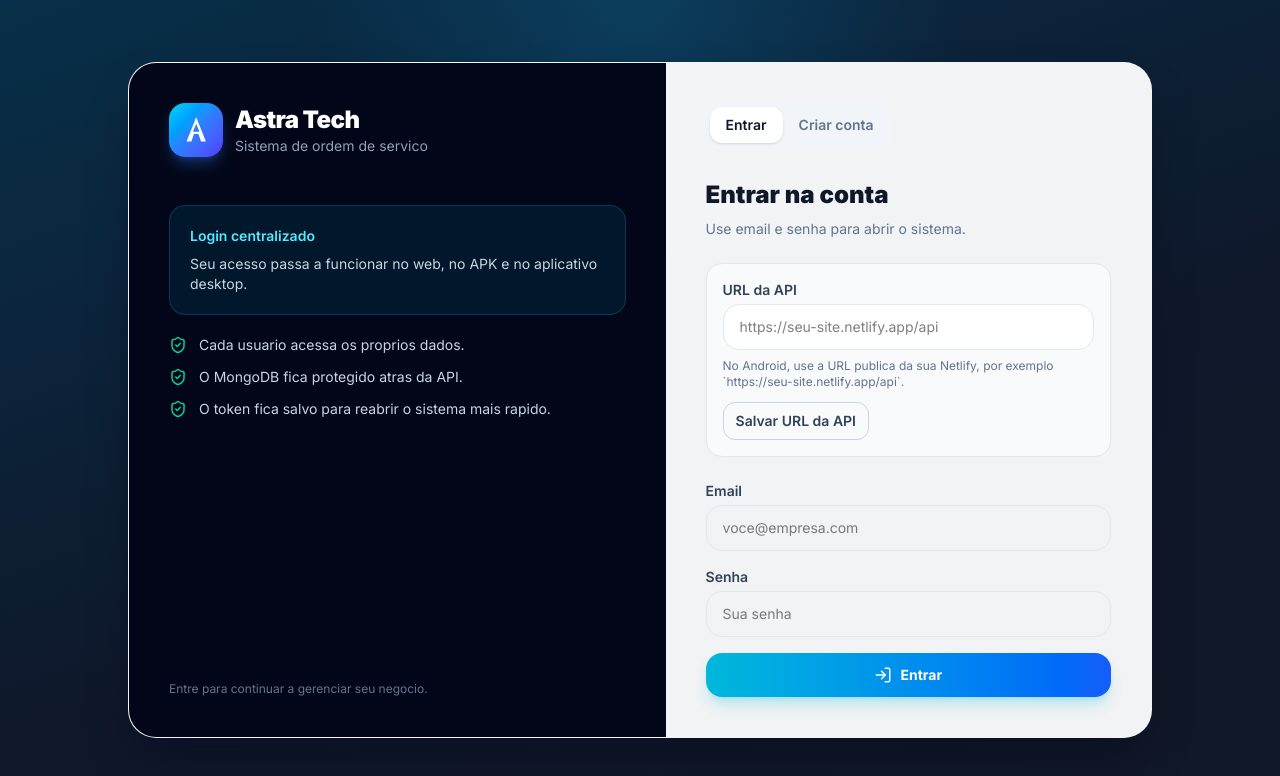
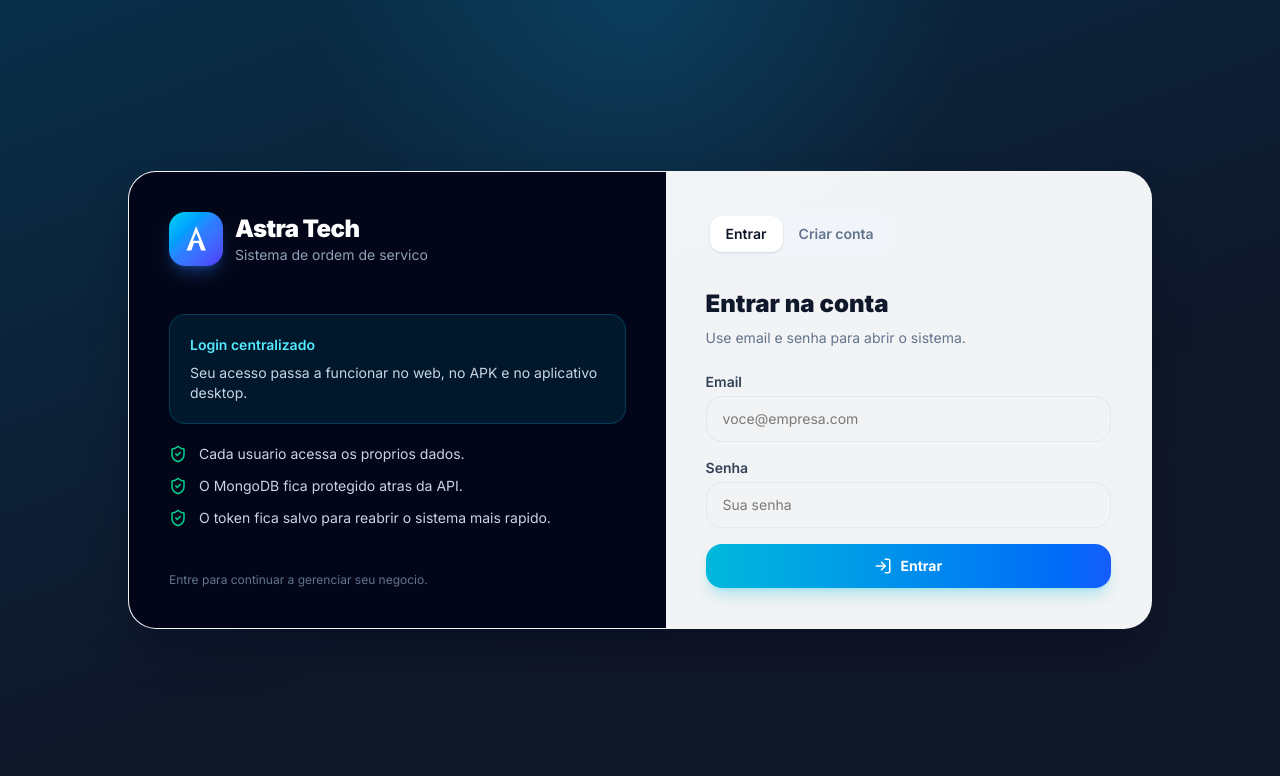
Before and after one commit to 2ksllvwr/Sistema-de-Ordem-de-Servi-o, a React (Vite) app: page / in a window 1280 px wide. Shown: the top 776 px of the page. Built offline with nearby package versions, Linux system fonts and the light colour scheme.

Commit message:
Auth: simplifica login e corrige URL padrao da API

```diff
--- a/src/components/AuthScreen.tsx
+++ b/src/components/AuthScreen.tsx
@@ -2,7 +2,6 @@ import { useState } from "react";
 import { LogIn, ShieldCheck, UserPlus } from "lucide-react";
 import { fetchJson } from "../lib/api";
 import { setAuthToken, type AuthUser } from "../lib/session";
-import { getDefaultApiHint, getStoredApiBaseUrl, setStoredApiBaseUrl } from "../lib/runtimeConfig";
 import { AstraLogo } from "./Sidebar";
 
 interface AuthResponse {
@@ -19,19 +18,15 @@ export default function AuthScreen({ onAuthenticated }: AuthScreenProps) {
   const [name, setName] = useState("");
   const [email, setEmail] = useState("");
   const [password, setPassword] = useState("");
-  const [apiUrl, setApiUrl] = useState(getStoredApiBaseUrl());
   const [loading, setLoading] = useState(false);
   const [error, setError] = useState<string | null>(null);
-  const [savedApiNotice, setSavedApiNotice] = useState<string | null>(null);
 
   async function handleSubmit(event: React.FormEvent) {
     event.preventDefault();
     setLoading(true);
     setError(null);
-    setSavedApiNotice(null);
 
     try {
-      setStoredApiBaseUrl(apiUrl);
       const response = await fetchJson<AuthResponse>(`/auth/${mode}`, {
         method: "POST",
         body: JSON.stringify(
@@ -48,12 +43,6 @@ export default function AuthScreen({ onAuthenticated }: AuthScreenProps) {
     } finally {
       setLoading(false);
     }
-  }
-
-  function handleSaveApiUrl() {
-    setStoredApiBaseUrl(apiUrl);
-    setSavedApiNotice(apiUrl.trim() ? "URL da API salva no app." : "Voltando para a configuracao padrao desta plataforma.");
-    setError(null);
   }
 
   return (
@@ -116,29 +105,6 @@ export default function AuthScreen({ onAuthenticated }: AuthScreenProps) {
             </p>
           </div>
 
-          <div className="mb-6 rounded-2xl border border-slate-200 bg-slate-50 p-4">
-            <label className="mb-1 block text-sm font-semibold text-slate-700">URL da API</label>
-            <input
-              value={apiUrl}
-              onChange={event => setApiUrl(event.target.value)}
-              className="w-full rounded-2xl border border-slate-200 bg-white px-4 py-3 text-sm outline-none transition focus:border-cyan-500 focus:ring-2 focus:ring-cyan-200"
-              placeholder={getDefaultApiHint()}
-            />
-            <p className="mt-2 text-xs text-slate-500">
-              No Android, use a URL publica da sua Netlify, por exemplo `https://seu-site.netlify.app/api`.
-            </p>
-            <button
-              type="button"
-              onClick={handleSaveApiUrl}
-              className="mt-3 rounded-xl border border-slate-300 px-3 py-2 text-sm font-semibold text-slate-700 transition hover:bg-slate-100"
-            >
-              Salvar URL da API
-            </button>
-            {savedApiNotice && (
-              <p className="mt-2 text-xs font-medium text-emerald-700">{savedApiNotice}</p>
-            )}
-          </div>
-
           <form onSubmit={handleSubmit} className="space-y-4">
             {mode === "register" && (
               <div>
--- a/src/lib/runtimeConfig.ts
+++ b/src/lib/runtimeConfig.ts
@@ -1,6 +1,7 @@
 import { Capacitor } from "@capacitor/core";
 
 const API_BASE_URL_KEY = "astra_api_base_url";
+const DEFAULT_PUBLIC_API_URL = "https://sistemadeos.netlify.app/.netlify/functions/api";
 
 function normalizeApiBaseUrl(value: string) {
   return value.trim().replace(/\/+$/, "");
@@ -31,20 +32,16 @@ export function getApiBaseUrl() {
   }
 
   if (typeof window !== "undefined" && window.location.protocol.startsWith("http")) {
-    return "/api";
+    return normalizeApiBaseUrl(new URL("/.netlify/functions/api", window.location.origin).toString());
   }
 
   if (Capacitor.isNativePlatform()) {
-    return "";
+    return DEFAULT_PUBLIC_API_URL;
   }
 
-  return "/api";
+  return DEFAULT_PUBLIC_API_URL;
 }
 
 export function getDefaultApiHint() {
-  if (typeof window !== "undefined" && window.location.hostname) {
-    return `https://seu-site.netlify.app/api`;
-  }
-
-  return "https://seu-site.netlify.app/api";
+  return DEFAULT_PUBLIC_API_URL;
 }
```
